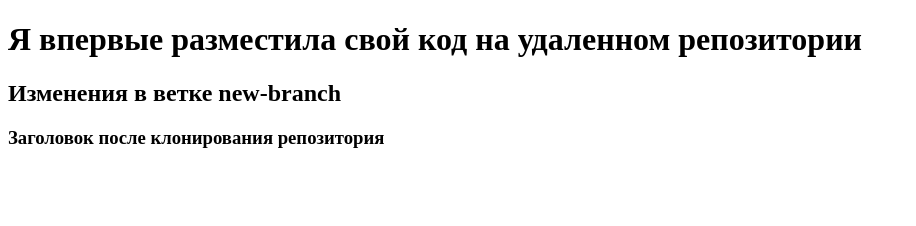
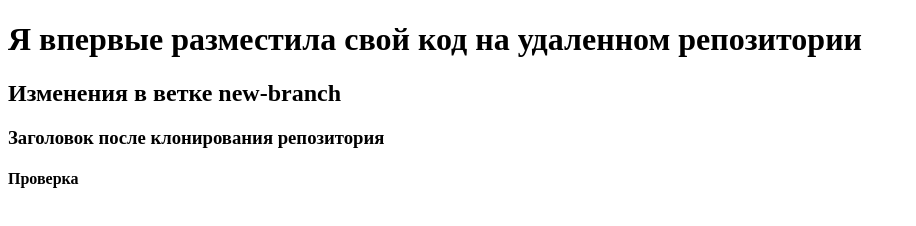
Before and after one commit to moltavok/testrepo, a plain HTML site: page index.html in a window 1280 px wide. Shown: the whole page, without its empty margins (0-916 px from the left). Drawn offline with Linux system fonts and the light colour scheme.

Commit message:
add title

```diff
--- a/index.html
+++ b/index.html
@@ -9,5 +9,6 @@
     <h1>Я впервые разместила свой код на удаленном репозитории</h1>
     <h2>Изменения в ветке new-branch</h2>
     <h3>Заголовок после клонирования репозитория</h3>
+    <h4>Проверка</h4>
 </body>
 </html>
```
